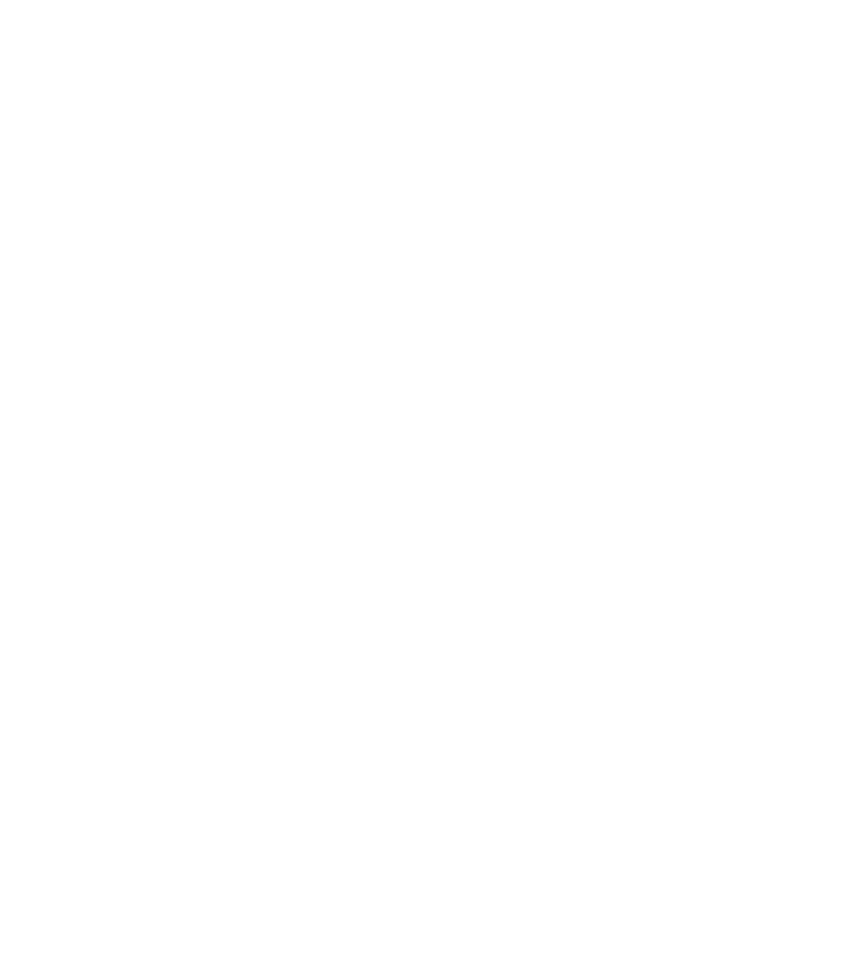
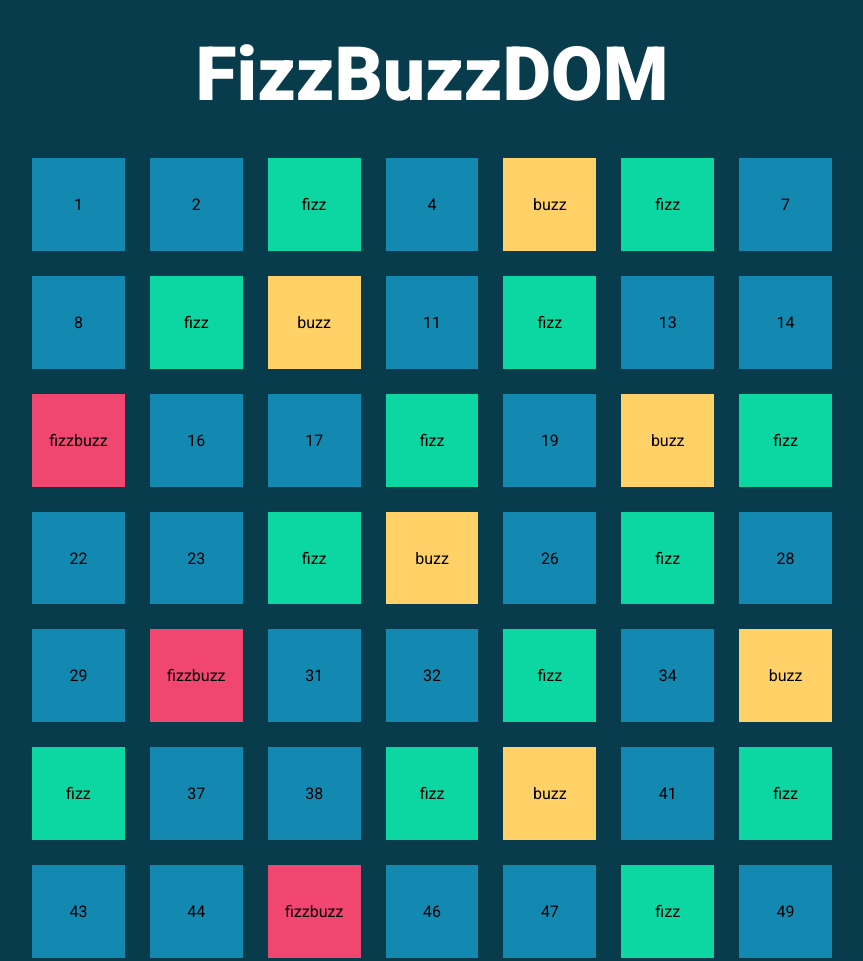
Before and after one commit to CarloVeronese/js-fizzbuzz, a plain HTML site: page index.html in a window 1280 px wide. Shown: the top 961 px of the page, without its empty margins (208-1071 px from the left). Before the commit the page ends 800 px from the top, so only its background shows below. Drawn offline with Linux system fonts and the light colour scheme.

Commit message:
Add - elementi html e stile

```diff
--- a/css/style.css
+++ b/css/style.css
@@ -0,0 +1,50 @@
+*{
+    margin: 0;
+    padding: 0;
+    box-sizing: border-box;
+    font-family: 'Roboto', sans-serif;
+}
+
+.container{
+    width: 800px;
+    margin: 0 auto;
+}
+
+.grid{
+    display: grid;
+    gap: 25px;
+    grid-template-columns: repeat(7, 1fr);
+}
+
+body{
+    background-color: #083B4C;
+    height: 100vh;
+}
+
+.box{
+    aspect-ratio: 1;
+    background-color: #1389B2;
+    display: flex;
+    justify-content: center;
+    align-items: center;
+}
+
+h1{
+    text-align: center;
+    color: white;
+    font-weight: 800;
+    padding: 30px 0 40px;
+    font-size: 75px;
+}
+
+.fizz{
+    background-color: #0CD6A1;
+}
+
+.buzz{
+    background-color: #FFD166;
+}
+
+.fizzbuzz{
+    background-color: #F0466F;
+}
--- a/index.html
+++ b/index.html
@@ -4,10 +4,16 @@
     <meta charset="UTF-8">
     <meta name="viewport" content="width=device-width, initial-scale=1.0">
     <title>FizzBuzz</title>
+    <link rel="preconnect" href="https://fonts.googleapis.com">
+    <link rel="preconnect" href="https://fonts.gstatic.com" crossorigin>
+    <link href="https://fonts.googleapis.com/css2?family=Roboto:wght@400;900&display=swap" rel="stylesheet">
     <link rel="stylesheet" href="./css/style.css">
 </head>
 <body>
-
+    <h1>FizzBuzzDOM</h1>
+    <div class="container">
+        <div class="grid"></div>
+    </div>
     <!-- Fine body -->
     <script src="./js/app.js"></script>
 </body>
--- a/js/app.js
+++ b/js/app.js
@@ -1,27 +1,36 @@
 // - dichiarare una variabile numberClass
 let numberClass
+// - dichiarare una variabile
+const gridDOMElement = document.querySelector('.grid')
 // - fare un ciclo da 1 a 100
 for(let i = 1; i <= 100; i++){
     numberClass = ''
-//     - creare dentro il grid una box con append
+//     - creare una variabile per il box da inserire nel grid
+    const boxDOMElement = document.createElement('div')
+//     - aggiungo all'elemento appena creato la classe box
+    boxDOMElement.classList.add('box')
 //     - SE il contatore è multiplo di 3 o multiplo di 5
     if(i % 3 == 0 || i % 5 == 0){
 //         - SE il contatore è multiplo di 3
         if(i % 3 == 0){
 //             - la variabile numberClass è uguale a Fizz
-            numberClass = 'Fizz'
+            numberClass = 'fizz'
         }
 //         - SE il contatore è multiplo di 5
         if(i % 5 == 0){
 //             - la variabile numberClass è uguale al suo contenuto + Buzz
-            numberClass += 'Buzz'
+            numberClass += 'buzz'
         }
-//         - la classe della cella creata nel DOM è uguale a numberClass
+//         - aggiungo alla boxDOMElement la classe uguale a numberClass
+        boxDOMElement.classList.add(numberClass)
     }
 //     - ALTRIMENTI la variabile numberClass = contatore
     else{
         numberClass = i
     }
-//     - stampo numberClass
-    console.log(i, numberClass)
+//     - inserirsco nell'elemento box il numero o la scritta corrispondente
+    boxDOMElement.innerHTML = numberClass
+    // console.log(i, numberClass)
+//     - inserisco nel grid del DOM la box creata in questa iterazione del ciclo
+    gridDOMElement.append(boxDOMElement)
 }
```
